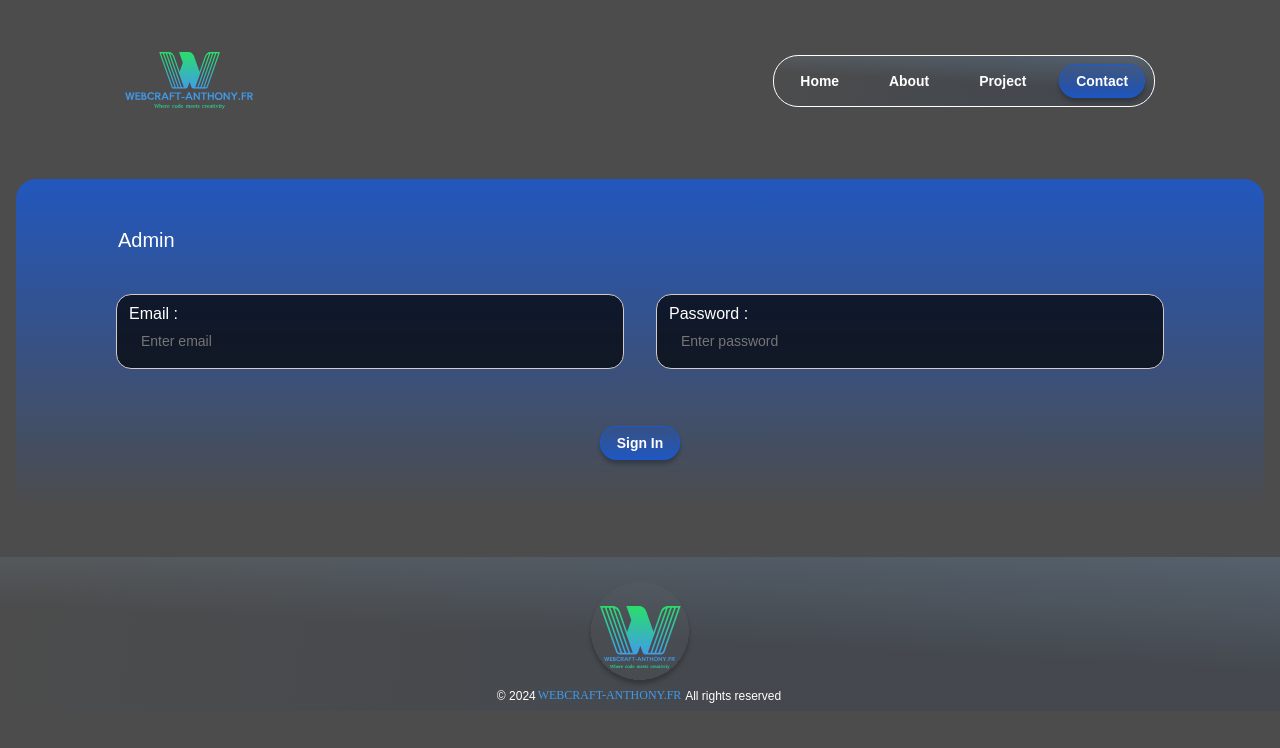
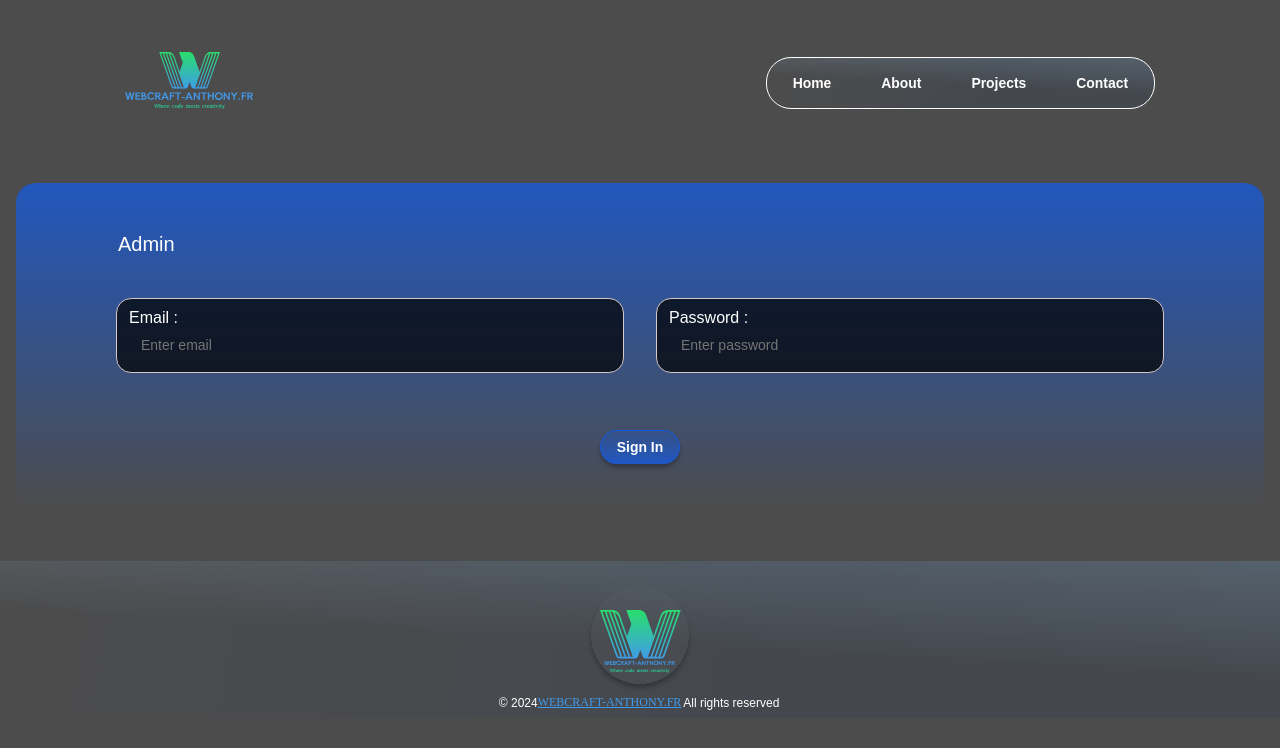
Before and after one commit to Martins-Anthony/portfolio, a React (Create React App) app in the folder front-end/: page /admin in a window 1280 px wide. Shown: the top 748 px of the page. Built offline with nearby package versions, Linux system fonts and the light colour scheme; a web font is replaced by a local one.

Commit message:
adding link Logo

```diff
--- a/front-end/public/index.html
+++ b/front-end/public/index.html
@@ -19,7 +19,7 @@
 </head>
 
 <body>
-  <noscript>You need to enable JavaScript to run this app.</noscript>
+
   <div id="root"></div>
 
 </body>
--- a/front-end/src/components/Logo/index.jsx
+++ b/front-end/src/components/Logo/index.jsx
@@ -1,17 +1,36 @@
 import logoHeader from '../../assets/logo/logo_header_webcraft-anthony.fr.svg'
 import logoFooter from '../../assets/logo/logo_footer_webcraft-anthony.fr.svg'
+import { Link } from 'react-router-dom'
+import { scrollToSection } from '../../utils/scrollToSection'
 
 const Logo = ({ name }) => {
+  const handleClick = () => {
+    setTimeout(() => {
+      scrollToSection('header')
+    }, 100)
+  }
   let logo
   switch (name) {
     case 'header':
-      logo = <img src={logoHeader} alt="webcraft-anthony.fr logo" />
+      logo = (
+        <Link to={'/'} onClick={handleClick}>
+          <img src={logoHeader} alt="webcraft-anthony.fr logo" />
+        </Link>
+      )
       break
     case 'footer':
-      logo = <img src={logoFooter} alt="webcraft-anthony.fr footer" />
+      logo = (
+        <Link to={'/'} onClick={handleClick}>
+          <img src={logoFooter} alt="webcraft-anthony.fr footer" />
+        </Link>
+      )
       break
     default:
-      logo = <p className="logo-style">WEBCRAFT-ANTHONY.FR</p>
+      logo = (
+        <Link to={'/'} onClick={handleClick} className="logo-style">
+          WEBCRAFT-ANTHONY.FR
+        </Link>
+      )
       break
   }
   return logo
--- a/front-end/src/containers/Navbar/index.jsx
+++ b/front-end/src/containers/Navbar/index.jsx
@@ -1,7 +1,7 @@
 import menuBurger from '../../assets/icons/icon_menu_burger.svg'
 import Modal from '../Modal/index.jsx'
 import { useState } from 'react'
-import { NavLink } from 'react-router-dom'
+import { NavLink, useLocation } from 'react-router-dom'
 import React from 'react'
 import { scrollToSection } from '../../utils/scrollToSection'
 import { selectIsSignedIn } from '../../App/store/selectors'
@@ -9,10 +9,11 @@ import { useSelector } from 'react-redux'
 import SignOut from '../Forms/Connection/SignOut'
 function Navbar() {
   const signOut = useSelector(selectIsSignedIn)
+  const location = useLocation()
   const links = [
     { name: 'Home', link: '/' },
     { name: 'About', link: '/about' },
-    { name: 'Project', link: '/#projects' },
+    { name: 'Projects', link: '/#projects' },
     { name: 'Contact', link: '#contact' }
   ]
 
@@ -20,10 +21,19 @@ function Navbar() {
     if (isOpen === true) {
       closeModal()
     }
-    scrollToSection(sectionId)
+    setTimeout(() => {
+      scrollToSection(sectionId)
+    }, 100)
   }
 
   const itemsNavbar = links.map((link, index) => {
+    const isActive = location.pathname === link.link
+    if (link.name === 'Home' && isActive) {
+      return null
+    }
+    if (link.name === 'About' && isActive) {
+      return null
+    }
     return (
       <li key={index} className="navbar-container">
         <NavLink
@@ -31,7 +41,8 @@ function Navbar() {
           onClick={() => {
             handlerClick(link.name.toLowerCase())
           }}
-          className={'btn'}>
+          className={'btn'}
+          aria-current={link.name}>
           {link.name}
         </NavLink>
       </li>
--- a/front-end/src/containers/layouts/Header/index.jsx
+++ b/front-end/src/containers/layouts/Header/index.jsx
@@ -2,7 +2,7 @@ import Navbar from '../../Navbar'
 import Logo from '../../../components/Logo'
 function Header() {
   return (
-    <header className="header-container">
+    <header className="header-container" id="header">
       <Logo name="header" />
       <Navbar />
     </header>
--- a/front-end/src/scss/modules/button.scss
+++ b/front-end/src/scss/modules/button.scss
@@ -11,19 +11,10 @@
   border-radius: 1.25rem;
   border: 0.12rem solid transparent;
 }
-.active {
-  background: $lenear-submit;
-  border: 0.12rem solid $bouton-color;
-  box-shadow: $bouton-shadow;
-}
 
 .btn:hover {
   background: $logo-color;
   border: 0.12rem solid $bouton-color;
-}
-.active:hover {
-  background: $lenear-submit;
-  cursor: default;
 }
 
 .submit-style {
```
